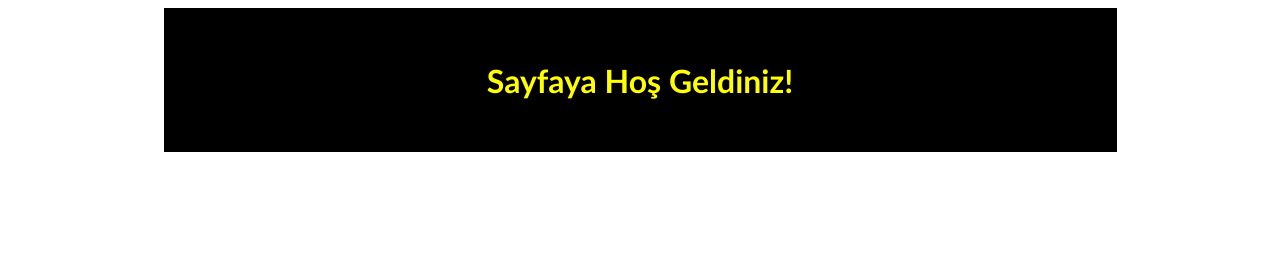
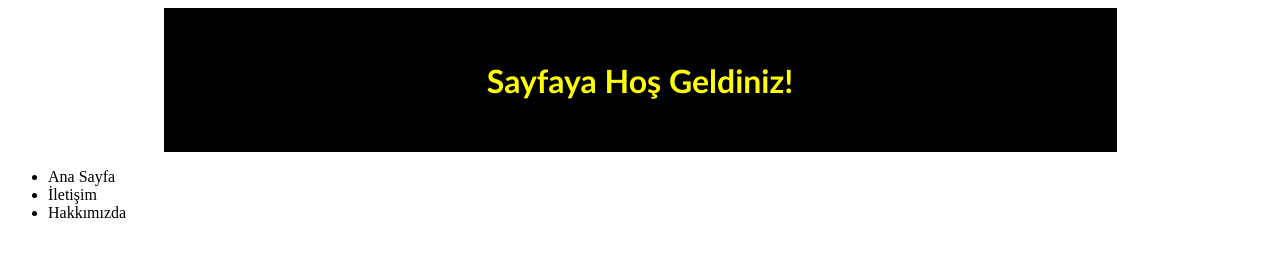
Before and after one commit to ozgurunal20/kodluyoruzilkrepo, a plain HTML site: page index.html in a window 1280 px wide. Drawn offline with Linux system fonts and the light colour scheme.

Commit message:
menueklendi

```diff
--- a/index.html
+++ b/index.html
@@ -8,9 +8,19 @@
     <link rel="stylesheet" href="style.css" class="css">
 </head>
 <body>
+    <!-- sayfabasligibasladi -->
     <header>
         <h1>Sayfaya Hoş Geldiniz!</h1>
     </header>
+    <!-- sayfabasligibitti -->
+        <nav>
+            <ul>
+                <li>Ana Sayfa</li>
+                <li>İletişim</li>
+                <li>Hakkımızda</li>
+            </ul>
+        </nav>
+
 
 
 </body>
```
